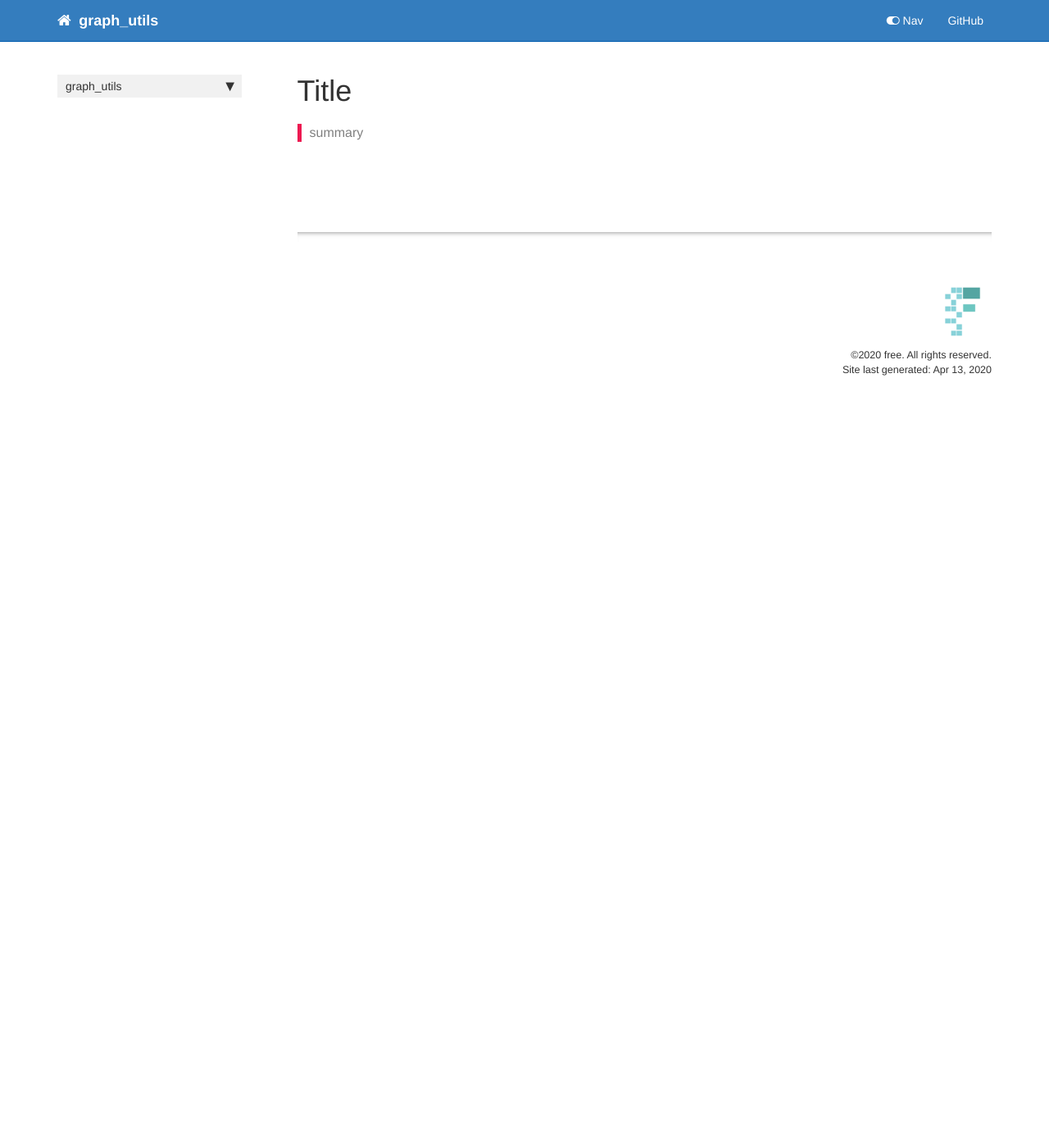
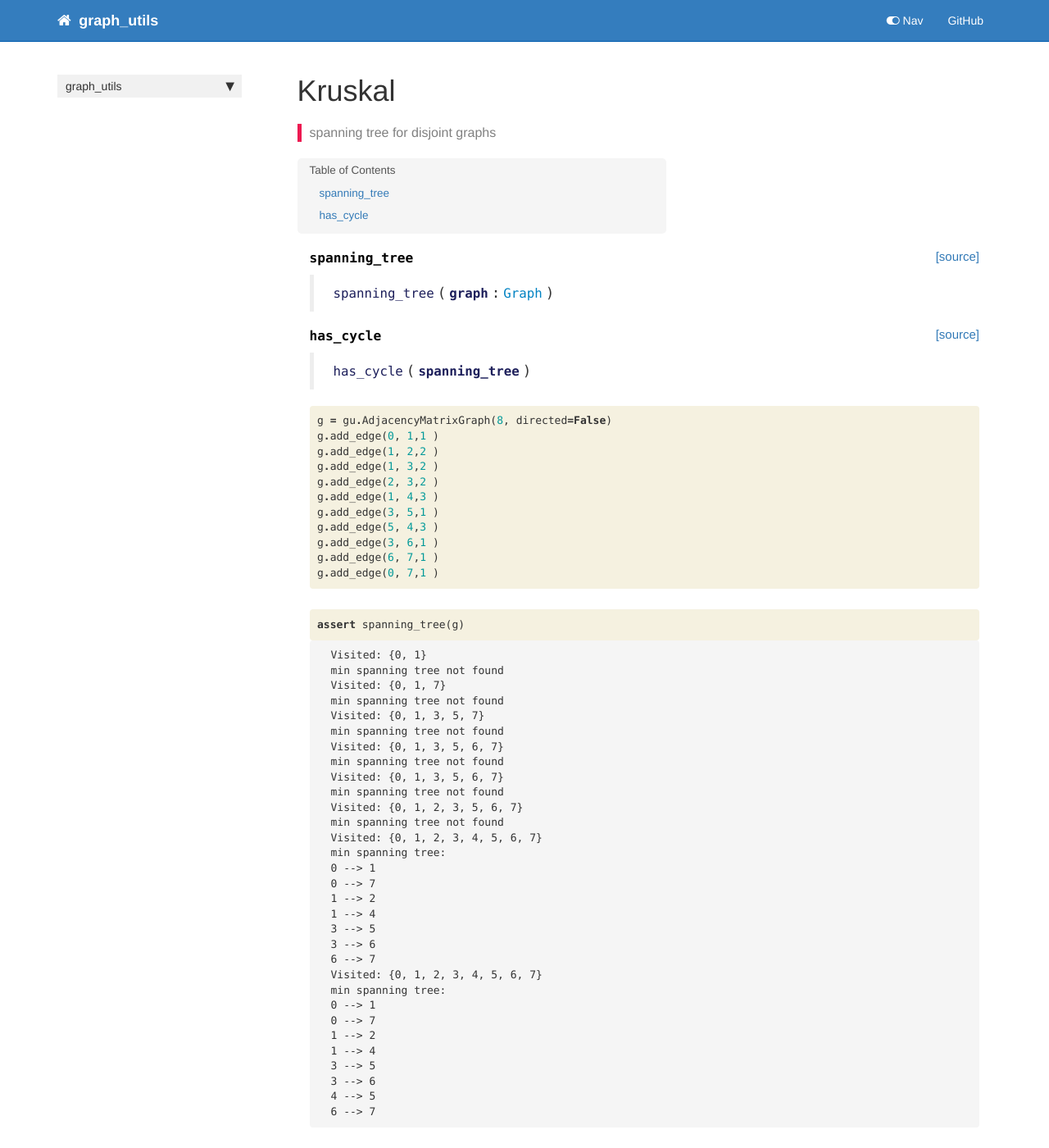
Before and after one commit to ddobrinskiy/graph-algorithms-python-pluralsight, a Jekyll site: the page built from docs/Kruskal_spanning_tree.html, in a window 1280 px wide and 1400 px high. Shown: the whole window at 82% size. Built offline with Jekyll 4.4.1, drawn with Linux system fonts in a browser that asks for light colours; nearby versions of some CDN libraries; comment, search, counter and statistics services are not loaded.

Commit message:
implement Kruskal

```diff
--- a/docs/Kruskal_spanning_tree.html
+++ b/docs/Kruskal_spanning_tree.html
@@ -1,12 +1,12 @@
 ---
 
-title: Title
+title: Kruskal
 
 keywords: fastai
 sidebar: home_sidebar
 
-summary: "summary"
-description: "summary"
+summary: "spanning tree for disjoint graphs"
+description: "spanning tree for disjoint graphs"
 ---
 <!--
 
@@ -27,4 +27,161 @@ description: "summary"
 </div>
     {% endraw %}
 
+    {% raw %}
+
+<div class="cell border-box-sizing code_cell rendered">
+
 </div>
+    {% endraw %}
+
+    {% raw %}
+
+<div class="cell border-box-sizing code_cell rendered">
+
+</div>
+    {% endraw %}
+
+    {% raw %}
+
+<div class="cell border-box-sizing code_cell rendered">
+
+<div class="output_wrapper">
+<div class="output">
+
+<div class="output_area">
+
+
+<div class="output_markdown rendered_html output_subarea ">
+<h4 id="spanning_tree" class="doc_header"><code>spanning_tree</code><a href="https://github.com/ddobrinskiy/graph_utils/tree/master/graph_utils/kruskal.py#L15" class="source_link" style="float:right">[source]</a></h4><blockquote><p><code>spanning_tree</code>(<strong><code>graph</code></strong>:<a href="/graph_utils/core#Graph"><code>Graph</code></a>)</p>
+</blockquote>
+
+</div>
+
+</div>
+
+</div>
+</div>
+
+</div>
+    {% endraw %}
+
+    {% raw %}
+
+<div class="cell border-box-sizing code_cell rendered">
+
+</div>
+    {% endraw %}
+
+    {% raw %}
+
+<div class="cell border-box-sizing code_cell rendered">
+
+<div class="output_wrapper">
+<div class="output">
+
+<div class="output_area">
+
+
+<div class="output_markdown rendered_html output_subarea ">
+<h4 id="has_cycle" class="doc_header"><code>has_cycle</code><a href="https://github.com/ddobrinskiy/graph_utils/tree/master/graph_utils/kruskal.py#L71" class="source_link" style="float:right">[source]</a></h4><blockquote><p><code>has_cycle</code>(<strong><code>spanning_tree</code></strong>)</p>
+</blockquote>
+
+</div>
+
+</div>
+
+</div>
+</div>
+
+</div>
+    {% endraw %}
+
+    {% raw %}
+
+<div class="cell border-box-sizing code_cell rendered">
+<div class="input">
+
+<div class="inner_cell">
+    <div class="input_area">
+<div class=" highlight hl-ipython3"><pre><span></span><span class="n">g</span> <span class="o">=</span> <span class="n">gu</span><span class="o">.</span><span class="n">AdjacencyMatrixGraph</span><span class="p">(</span><span class="mi">8</span><span class="p">,</span> <span class="n">directed</span><span class="o">=</span><span class="kc">False</span><span class="p">)</span>
+<span class="n">g</span><span class="o">.</span><span class="n">add_edge</span><span class="p">(</span><span class="mi">0</span><span class="p">,</span> <span class="mi">1</span><span class="p">,</span><span class="mi">1</span> <span class="p">)</span>
+<span class="n">g</span><span class="o">.</span><span class="n">add_edge</span><span class="p">(</span><span class="mi">1</span><span class="p">,</span> <span class="mi">2</span><span class="p">,</span><span class="mi">2</span> <span class="p">)</span>
+<span class="n">g</span><span class="o">.</span><span class="n">add_edge</span><span class="p">(</span><span class="mi">1</span><span class="p">,</span> <span class="mi">3</span><span class="p">,</span><span class="mi">2</span> <span class="p">)</span>
+<span class="n">g</span><span class="o">.</span><span class="n">add_edge</span><span class="p">(</span><span class="mi">2</span><span class="p">,</span> <span class="mi">3</span><span class="p">,</span><span class="mi">2</span> <span class="p">)</span>
+<span class="n">g</span><span class="o">.</span><span class="n">add_edge</span><span class="p">(</span><span class="mi">1</span><span class="p">,</span> <span class="mi">4</span><span class="p">,</span><span class="mi">3</span> <span class="p">)</span>
+<span class="n">g</span><span class="o">.</span><span class="n">add_edge</span><span class="p">(</span><span class="mi">3</span><span class="p">,</span> <span class="mi">5</span><span class="p">,</span><span class="mi">1</span> <span class="p">)</span>
+<span class="n">g</span><span class="o">.</span><span class="n">add_edge</span><span class="p">(</span><span class="mi">5</span><span class="p">,</span> <span class="mi">4</span><span class="p">,</span><span class="mi">3</span> <span class="p">)</span>
+<span class="n">g</span><span class="o">.</span><span class="n">add_edge</span><span class="p">(</span><span class="mi">3</span><span class="p">,</span> <span class="mi">6</span><span class="p">,</span><span class="mi">1</span> <span class="p">)</span>
+<span class="n">g</span><span class="o">.</span><span class="n">add_edge</span><span class="p">(</span><span class="mi">6</span><span class="p">,</span> <span class="mi">7</span><span class="p">,</span><span class="mi">1</span> <span class="p">)</span>
+<span class="n">g</span><span class="o">.</span><span class="n">add_edge</span><span class="p">(</span><span class="mi">0</span><span class="p">,</span> <span class="mi">7</span><span class="p">,</span><span class="mi">1</span> <span class="p">)</span>
+</pre></div>
+
+    </div>
+</div>
+</div>
+
+</div>
+    {% endraw %}
+
+    {% raw %}
+
+<div class="cell border-box-sizing code_cell rendered">
+<div class="input">
+
+<div class="inner_cell">
+    <div class="input_area">
+<div class=" highlight hl-ipython3"><pre><span></span><span class="k">assert</span> <span class="n">spanning_tree</span><span class="p">(</span><span class="n">g</span><span class="p">)</span>
+</pre></div>
+
+    </div>
+</div>
+</div>
+
+<div class="output_wrapper">
+<div class="output">
+
+<div class="output_area">
+
+<div class="output_subarea output_stream output_stdout output_text">
+<pre>Visited: {0, 1}
+min spanning tree not found
+Visited: {0, 1, 7}
+min spanning tree not found
+Visited: {0, 1, 3, 5, 7}
+min spanning tree not found
+Visited: {0, 1, 3, 5, 6, 7}
+min spanning tree not found
+Visited: {0, 1, 3, 5, 6, 7}
+min spanning tree not found
+Visited: {0, 1, 2, 3, 5, 6, 7}
+min spanning tree not found
+Visited: {0, 1, 2, 3, 4, 5, 6, 7}
+min spanning tree:
+0 --&gt; 1
+0 --&gt; 7
+1 --&gt; 2
+1 --&gt; 4
+3 --&gt; 5
+3 --&gt; 6
+6 --&gt; 7
+Visited: {0, 1, 2, 3, 4, 5, 6, 7}
+min spanning tree:
+0 --&gt; 1
+0 --&gt; 7
+1 --&gt; 2
+1 --&gt; 4
+3 --&gt; 5
+3 --&gt; 6
+4 --&gt; 5
+6 --&gt; 7
+</pre>
+</div>
+</div>
+
+</div>
+</div>
+
+</div>
+    {% endraw %}
+
+</div>
--- a/docs/_data/sidebars/home_sidebar.yml
+++ b/docs/_data/sidebars/home_sidebar.yml
@@ -28,7 +28,7 @@ entries:
       title: Prim
       url: /Prim_spanning_tree
     - output: web,pdf
-      title: Title
+      title: Kruskal
       url: /Kruskal_spanning_tree
     output: web
     title: graph_utils
--- a/docs/sidebar.json
+++ b/docs/sidebar.json
@@ -7,6 +7,6 @@
     "Shortest path": "/shortest_path",
     "Dijsktra": "/dijsktra",
     "Prim": "/Prim_spanning_tree",
-    "Title": "/Kruskal_spanning_tree"
+    "Kruskal": "/Kruskal_spanning_tree"
   }
 }
--- a/graph_utils/_nbdev.py
+++ b/graph_utils/_nbdev.py
@@ -13,14 +13,16 @@ index = {"Graph": "00_core.ipynb",
          "build_distance_table": "04_dijsktra.ipynb",
          "shortest_path": "03_shortest_path.ipynb",
          "priority_dict": "04_dijsktra.ipynb",
-         "spanning_tree": "05_Prim_spanning_tree.ipynb"}
+         "spanning_tree": "06_Kruskal_spanning_tree.ipynb",
+         "has_cycle": "06_Kruskal_spanning_tree.ipynb"}
 
 modules = ["core.py",
            "traversal.py",
            "top_sort.py",
            "shortest_path.py",
            "dijsktra.py",
-           "prim.py"]
+           "prim.py",
+           "kruskal.py"]
 
 doc_url = "https://ddobrinskiy.github.io/graph_utils/"
 
```
Also changed, not shown: graph_utils/kruskal.py (added, +86 -0 lines), 1 other file.
